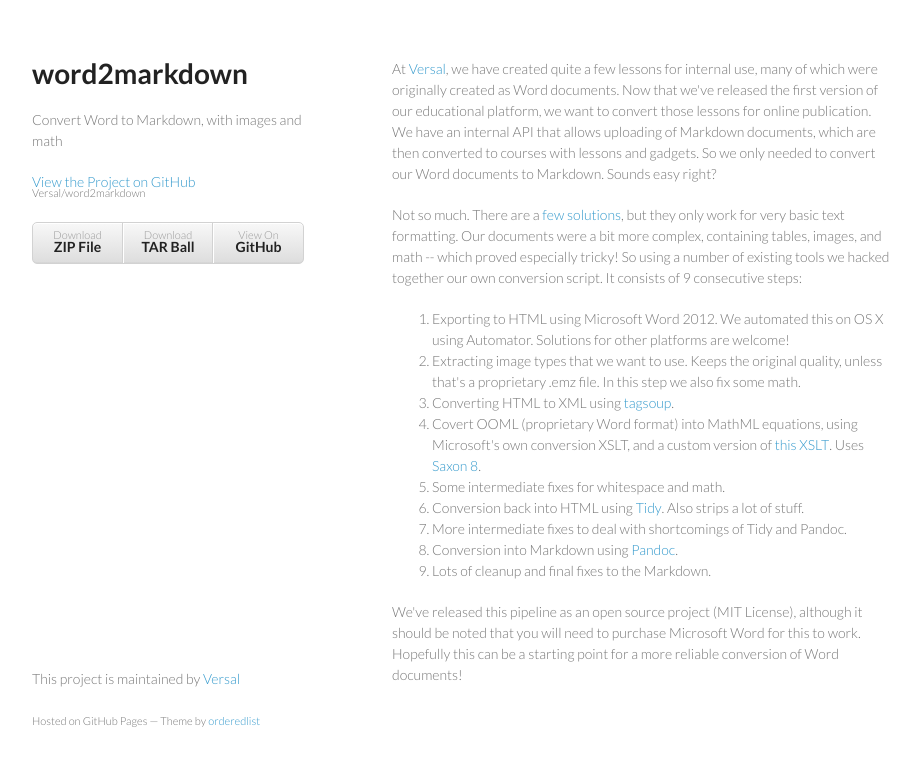
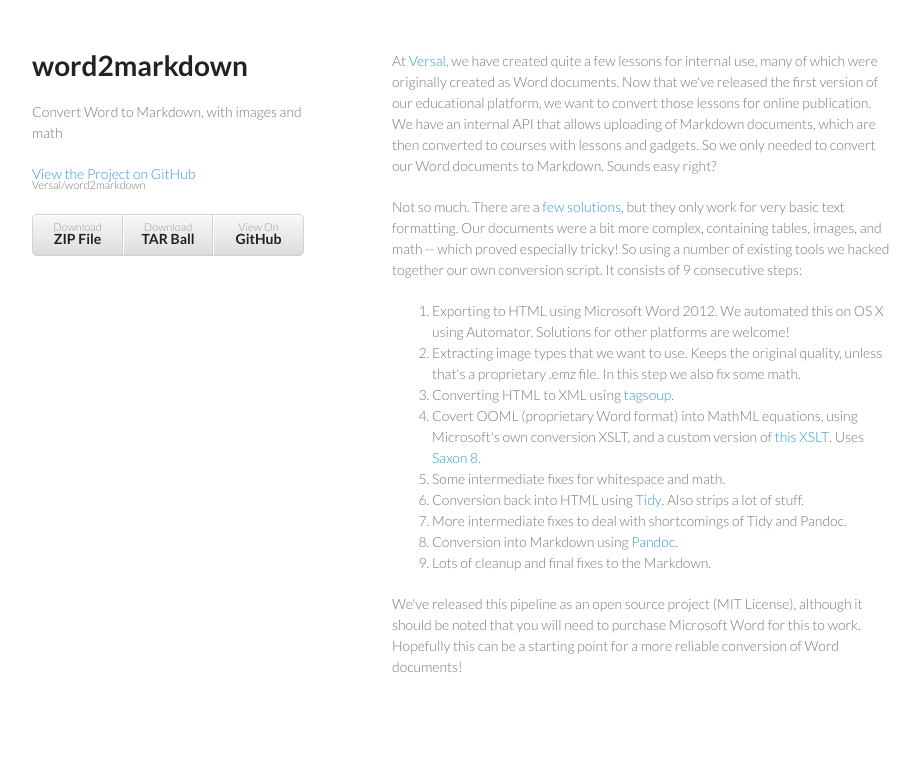
Before and after one commit to Versal/word2markdown, a plain HTML site: page index.html in a window 1280 px wide. Shown: the whole page, without its empty margins (178-1098 px from the left). Drawn offline with Linux system fonts and the light colour scheme.

Commit message:
Updated styles

```diff
--- a/index.html
+++ b/index.html
@@ -44,10 +44,6 @@
 <li>Lots of cleanup and final fixes to the Markdown.</li>
 </ol><p>We've released this pipeline as an open source project (MIT License), although it should be noted that you will need to purchase Microsoft Word for this to work. Hopefully this can be a starting point for a more reliable conversion of Word documents!</p>
       </section>
-      <footer>
-        <p>This project is maintained by <a href="https://github.com/Versal">Versal</a></p>
-        <p><small>Hosted on GitHub Pages &mdash; Theme by <a href="https://github.com/orderedlist">orderedlist</a></small></p>
-      </footer>
     </div>
     <script src="javascripts/scale.fix.js"></script>
 
--- a/stylesheets/styles.css
+++ b/stylesheets/styles.css
@@ -1,7 +1,8 @@
 @import url(https://fonts.googleapis.com/css?family=Lato:300italic,700italic,300,700);
 
 body {
-  padding:50px;
+  margin:0;
+  padding:0;
   font:14px/1.5 Lato, "Helvetica Neue", Helvetica, Arial, sans-serif;
   color:#777;
   font-weight:300;
@@ -48,6 +49,8 @@
 .wrapper {
   width:860px;
   margin:0 auto;
+  padding: 50px;
+  background: white;
 }
 
 blockquote {
```
